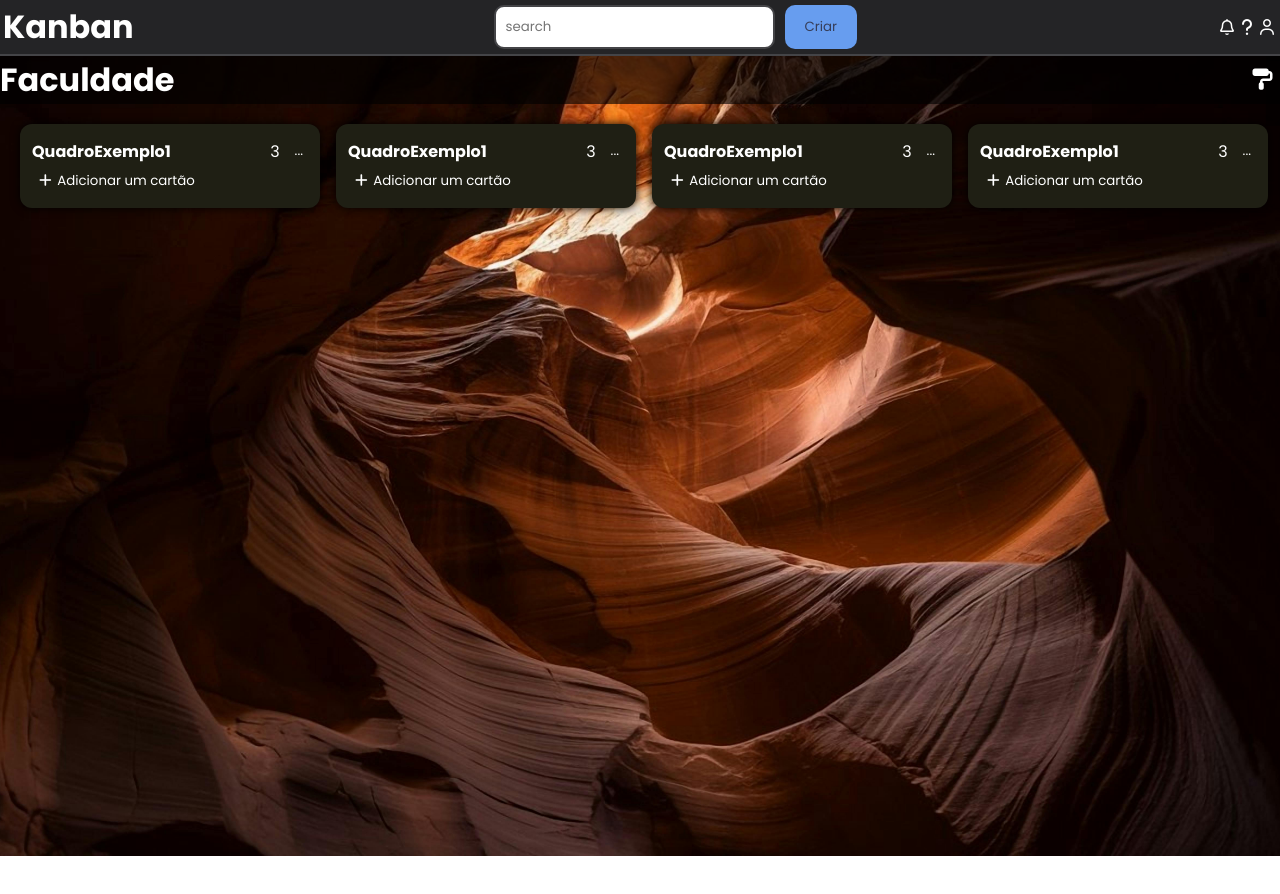
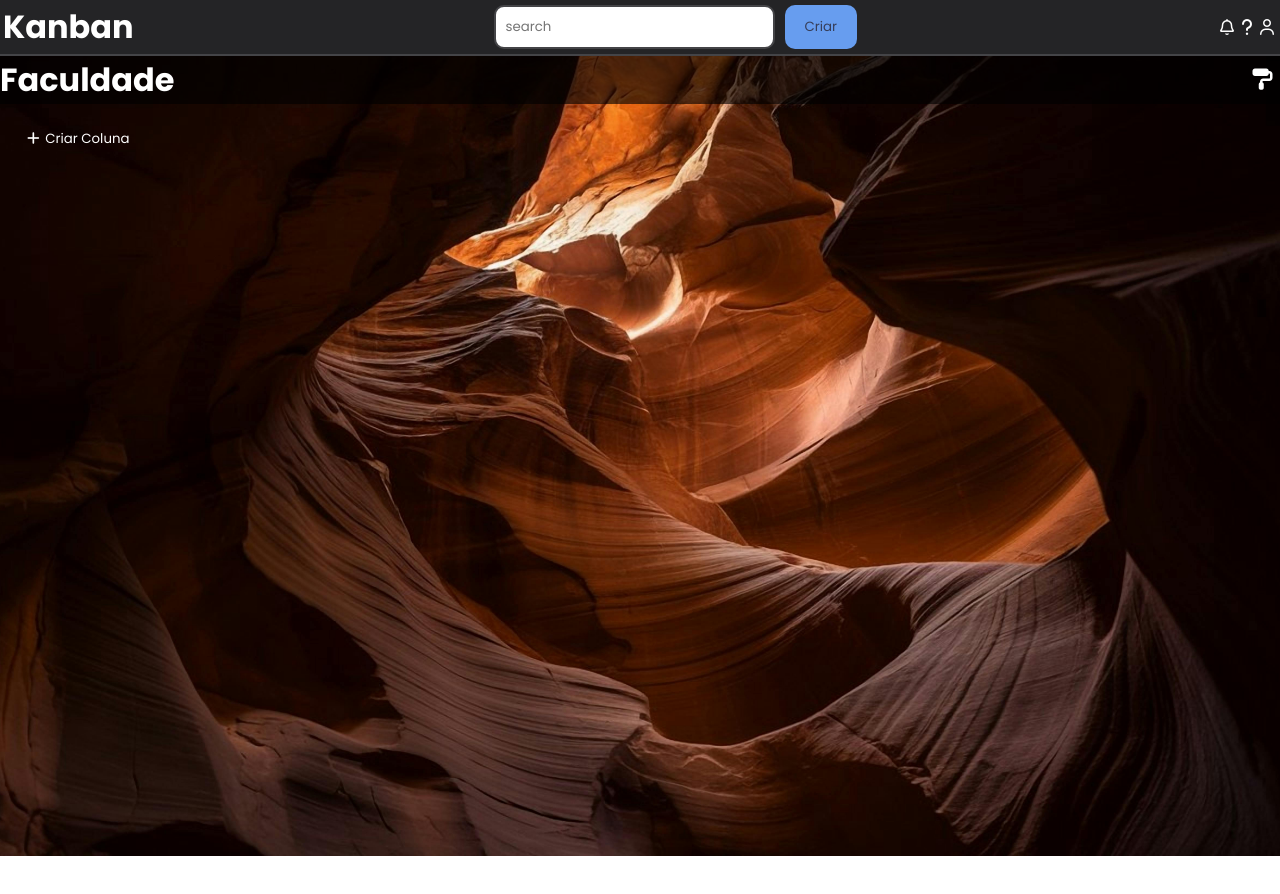
Before and after one commit to ygorhslima/ProjetoKanban, a React (Vite) app: page /quadro/Faculdade in a window 1280 px wide. Shown: the top 894 px of the page. After the commit the page ends 856 px from the top, so only its background shows below. Built offline with nearby package versions, Linux system fonts and the light colour scheme.

Commit message:
terminando a criação dos cards

```diff
--- /dev/null
+++ b/src/hooks/useCards.tsx
@@ -0,0 +1,72 @@
+import { createContext, useContext, useEffect, useState } from "react";
+
+export interface Card {
+  id: string;
+  titulo: string;
+  descricao: string;
+  colunaId: string;
+}
+
+interface CardsContextData {
+  cards: Card[];
+  adicionarCard: (titulo: string, descricao: string, colunaId: string) => void;
+  atualizarCard: (id: string, campos: Partial<Omit<Card, "id">>) => void;
+  removerCard: (id: string) => void;
+  getCardsPorColuna: (colunaId: string) => Card[];
+}
+
+const CardsContext = createContext<CardsContextData>({} as CardsContextData);
+
+export function CardsProvider({ children }: { children: React.ReactNode }) {
+  const [cards, setCards] = useState<Card[]>(() => {
+    const dadosCard = localStorage.getItem("kanban-cards");
+    if (dadosCard) {
+      return JSON.parse(dadosCard);
+    } else {
+      return [];
+    }
+  });
+
+  useEffect(() => {
+    localStorage.setItem("kanban-cards", JSON.stringify(cards));
+  }, [cards]);
+
+  const adicionarCard = (titulo: string, descricao: string, colunaId: string) => {
+    const novoCard: Card = {
+      id: crypto.randomUUID(),
+      titulo,
+      descricao,
+      colunaId,
+    };
+    setCards((prevCards) => [...prevCards, novoCard]);
+  };
+
+  const atualizarCard = (id: string, campos: Partial<Omit<Card, "id">>) => {
+    setCards((prev) =>
+      prev.map((card) => (card.id === id ? { ...card, ...campos } : card)),
+    );
+  };
+
+  const removerCard = (id: string) => {
+    setCards((prev) => prev.filter((card) => card.id !== id));
+  };
+
+  return (
+    <CardsContext.Provider
+      value={{
+        cards,
+        adicionarCard,
+        atualizarCard,
+        removerCard,
+        getCardsPorColuna: (colunaId: string) =>
+          cards.filter((c) => c.colunaId === colunaId),
+      }}
+    >
+      {children}
+    </CardsContext.Provider>
+  );
+}
+
+export default function useCards() {
+  return useContext(CardsContext);
+}
--- /dev/null
+++ b/src/hooks/useColumns.tsx
@@ -0,0 +1,73 @@
+import React, { useState, useEffect, createContext, useContext } from "react";
+
+export interface Column {
+  id: string;
+  titulo: string;
+  quadroId: string; // Relaciona a coluna com um quadro específico
+}
+
+interface ColumnContextData {
+  columns: Column[];
+  adicionarColuna: (titulo: string, quadroId: string) => void;
+  removerColuna: (id: string) => void;
+}
+
+const ColumnContext = createContext<ColumnContextData>({} as ColumnContextData);
+
+export function ColumnProvider({ children }: { children: React.ReactNode }) {
+  const [columns, setColumns] = useState<Column[]>(() => {
+    const dadosColuna = localStorage.getItem("kanban-columns");
+    if (dadosColuna) {
+      return JSON.parse(dadosColuna);
+    } else {
+      return [];
+    }
+  });
+
+  useEffect(() => {
+    localStorage.setItem("kanban-columns", JSON.stringify(columns));
+  }, [columns]);
+
+  const adicionarColuna = (titulo: string, quadroId: string) => {
+    const novaColuna: Column = {
+      id: crypto.randomUUID(),
+      titulo,
+      quadroId,
+    };
+    setColumns((prev) => [...prev, novaColuna]);
+  };
+
+  const removerColuna = (id: string) => {
+    setColumns((prev) => prev.filter((col) => col.id !== id));
+  };
+
+  return(
+    <ColumnContext.Provider
+      value={{
+        columns,
+        adicionarColuna,
+        removerColuna,
+      }}
+    >
+      {children}
+    </ColumnContext.Provider>
+  )
+}
+
+export default function useColumns(quadroId?: string) {
+  const context = useContext(ColumnContext);
+
+  if (!context) {
+    throw new Error("useColumns deve ser usado dentro de um ColumnProvider");
+  }
+
+  return {
+    // Retorna apenas as colunas do quadro atual
+    columns: quadroId ? context.columns.filter(c => c.quadroId === quadroId) : context.columns,
+    // Cria uma função que já sabe em qual quadro adicionar
+    adicionarColuna: (titulo: string) => {
+      if (quadroId) context.adicionarColuna(titulo, quadroId);
+    },
+    removerColuna: context.removerColuna,
+  };
+}
--- /dev/null
+++ b/src/layout/ColunaKanban/FormAddKanban/index.tsx
@@ -0,0 +1,51 @@
+import "./style.css";
+import useCards, { type Card } from "../../../hooks/useCards";
+import { useState } from "react";
+
+export default function FormAddKanban({
+  onClose,
+  colunaId,
+}: {
+  onClose: () => void;
+  colunaId: string;
+}) {
+  const { adicionarCard } = useCards();
+  const [titulo, setTitulo] = useState("");
+  const [descricao, setDescricao] = useState("");
+
+  const handleAdd = (e: React.FormEvent) => {
+    e.preventDefault();
+    if (!titulo.trim()) return;
+
+    adicionarCard(titulo, descricao, colunaId);
+    setTitulo("");
+    onClose();
+  };
+
+  return (
+    <form onSubmit={handleAdd} className="form-add-kanban">
+      <input
+        type="text"
+        placeholder="insira um título ou cole um link..."
+        value={titulo}
+        onChange={(e) => {
+          setTitulo(e.target.value);
+        }}
+      />
+
+      <input
+        type="text"
+        placeholder="diga a descrição..."
+        value={descricao}
+        onChange={(e) => setDescricao(e.target.value)}
+      />
+
+      <div className="buttons-form">
+        <button className="btn_add_card">Adicionar cartão</button>
+        <button className="btn_close_card" onClick={onClose}>
+          X
+        </button>
+      </div>
+    </form>
+  );
+}
--- /dev/null
+++ b/src/layout/ColunaKanban/FormAddKanban/style.css
@@ -0,0 +1,33 @@
+.form-add-kanban .btn_add_card {
+    background-color: var(--background-btn-primary);
+}
+
+.form-add-kanban .btn_close_card {
+    background-color: red;
+}
+
+.form-add-kanban{
+  display: flex;
+  flex-direction: column;
+  justify-content: space-evenly;
+  align-items: start;
+  width: 100%;
+  gap: 10px;
+}
+.form-add-kanban input{
+  padding: 15px;
+  width: 100%;
+  border-radius: 10px;
+  border: none;
+  background-color: #2d2e2f6e;
+  color: white;
+  font-size: 15px;
+  font-family: var(--fonte-texto);
+}
+.form-add-kanban .buttons-form{
+  display: flex;
+  align-items: center;
+  justify-content: center;
+  gap: 10px;
+
+}
--- a/src/layout/ColunaKanban/index.tsx
+++ b/src/layout/ColunaKanban/index.tsx
@@ -1,37 +1,37 @@
 import { useState } from "react";
 import "./style.css";
+import FormAddKanban from "./FormAddKanban";
+import useCards from "../../hooks/useCards";
+import CardKanban from "../CardKanban"; // Assumindo que você tenha esse componente
+import useColumns from "../../hooks/useColumns";
 
 interface PropsColunaKanban {
-  children: React.ReactNode;
+  id: string;
+  titulo: string;
 }
 
-function FormAddKanban({ onClose }: { onClose: () => void }) {
-  return (
-    <div className="form-add-kanban">
-      <input type="text" placeholder="insira um título ou cole um link..." />
-      <div className="buttons-form">
-        <button className="btn_add_card">Adicionar cartão</button>
-        <button className="btn_close_card" onClick={onClose}>X</button>
-      </div>
-    </div>
-  );
-}
-
-export default function ColunaKanban({ children }: PropsColunaKanban) {
+export default function ColunaKanban({ id, titulo }: PropsColunaKanban) {
+  const { getCardsPorColuna } = useCards();
   const [showForm, setShowForm] = useState(false);
+  const cardsDaColuna = getCardsPorColuna(id);
+  const {removerColuna} = useColumns(id);
   return (
     <div className="coluna-kanban-container">
       <div className="header">
-        <p>QuadroExemplo1</p>
+        <p>{titulo}</p>
         <div>
-          <span>3</span>
-          <button>...</button>
+          <span>{cardsDaColuna.length}</span>
+          <button onClick={()=>removerColuna(id)}><i className="fa-solid fa-close"></i></button>
         </div>
       </div>
-      {children}
+      <div className="cards-list">
+        {cardsDaColuna.map((card) => (
+          <CardKanban key={card.id} id={card.id} titulo={card.titulo} descricao={card.descricao} />
+        ))}
+      </div>
       <div className="footer">
         {showForm ? (
-          <FormAddKanban onClose={()=>setShowForm(false)}/>
+          <FormAddKanban colunaId={id} onClose={() => setShowForm(false)} />
         ) : (
           <button onClick={()=>setShowForm(true)}>
             <i className="fa-solid fa-plus"></i> Adicionar um cartão
--- a/src/layout/QuadroKanban/style.css
+++ b/src/layout/QuadroKanban/style.css
@@ -3,7 +3,29 @@
   gap: 16px;
   padding: 20px;
   overflow-x: auto;
-    height: 100vh;
+  max-height: 100vh;
   align-items: flex-start;
   box-sizing: border-box;
 }
+
+/* Largura da barra de rolagem horizontal */
+.quadro-kanban-container::-webkit-scrollbar {
+  height: 10px;
+}
+
+/* Fundo da barra de rolagem */
+.quadro-kanban-container::-webkit-scrollbar-track {
+  background: #f1f1f14d;
+  border-radius: 4px;
+}
+
+/* O "cursor" ou "bolinha" que o usuário arrasta */
+.quadro-kanban-container::-webkit-scrollbar-thumb {
+  background: #160000;
+  border-radius: 4px;
+}
+
+/* Cor do cursor ao passar o mouse */
+.quadro-kanban-container::-webkit-scrollbar-thumb:hover {
+    background: #190707;
+}
--- /dev/null
+++ b/src/layout/TelaDetalhesCard/index.tsx
@@ -0,0 +1,6 @@
+export default function TelaDetalhesCard(){
+    return(
+        <>
+        </>
+    )
+}
--- a/src/page/PaginaQuadro/index.tsx
+++ b/src/page/PaginaQuadro/index.tsx
@@ -3,10 +3,35 @@ import "./style.css";
 import { useParams } from "react-router-dom";
 import QuadroKanban from "../../layout/QuadroKanban";
 import ColunaKanban from "../../layout/ColunaKanban";
-import CardKanban from "../../layout/CardKanban";
+import { useState } from "react";
+import useColumns, { ColumnProvider } from "../../hooks/useColumns";
+import { CardsProvider } from "../../hooks/useCards";
 
 export default function PaginaQuadro() {
   const { id } = useParams();
+
+  return (
+    <ColumnProvider>
+      <CardsProvider>
+        <PaginaQuadroContent id={id} />
+      </CardsProvider>
+    </ColumnProvider>
+  );
+}
+
+// Criamos um sub-componente para poder usar os hooks dentro dos Providers
+function PaginaQuadroContent({ id }: { id: string | undefined }) {
+  const { columns, adicionarColuna } = useColumns(id);
+  const [showForm, setShowForm] = useState(false);
+  const [tituloColuna, setTituloColuna] = useState("");
+
+  const handleCreateColumn = () => {
+    if (!tituloColuna.trim()) return;
+    adicionarColuna(tituloColuna);
+    setTituloColuna("");
+    setShowForm(false);
+  };
+
   return (
     <div className="pagina-quadro-container">
       <div className="header-pagina-quadro">
@@ -16,29 +41,26 @@ export default function PaginaQuadro() {
         </button>
       </div>
       <QuadroKanban>
-        <ColunaKanban>
-          <CardKanban/>
-        </ColunaKanban>
+        {columns.map((col) => (
+          <ColunaKanban key={col.id} id={col.id} titulo={col.titulo} />
+        ))}
 
-        <ColunaKanban>
-          <CardKanban/>
-        </ColunaKanban>
-
-        <ColunaKanban>
-          <CardKanban/>
-        </ColunaKanban>
-
-        <ColunaKanban>
-          <CardKanban/>
-        </ColunaKanban>
-
-        <ColunaKanban>
-          <CardKanban/>
-        </ColunaKanban>
-
-        <ColunaKanban>
-          <CardKanban/>
-        </ColunaKanban>
+        {showForm ? (
+          <div className="form-column">
+            <input
+              type="text"
+              placeholder="Título da coluna"
+              value={tituloColuna}
+              onChange={(e) => setTituloColuna(e.target.value)}
+            />
+            <button onClick={handleCreateColumn}>Criar Coluna</button>
+            <button onClick={() => setShowForm(false)}>Cancelar</button>
+          </div>
+        ) : (
+          <div onClick={() => setShowForm(true)}>
+            <button> <i className='fa-solid fa-plus'></i> Criar Coluna</button>
+          </div>
+        )}
       </QuadroKanban>
     </div>
   );
--- a/src/page/PaginaQuadro/style.css
+++ b/src/page/PaginaQuadro/style.css
@@ -23,3 +23,18 @@
     color: white;
     font-size: 20px;
 }
+
+.form-column{
+    display: flex;
+    flex-direction: column;
+    align-items: center;
+    background-color: #24241B;
+    padding: 10px;
+    border-radius: 20px;
+}
+.form-column div{
+    display: flex;
+    align-items: center;
+    justify-content: center;
+    gap: 10px;;
+}
```
Also changed, not shown: src/layout/CardKanban/index.tsx (+20 -5 lines), src/layout/CardKanban/style.css (added, +34 -0 lines), src/layout/ColunaKanban/style.css (+6 -29 lines). Lines whose indentation alone changed are shown as unchanged.
